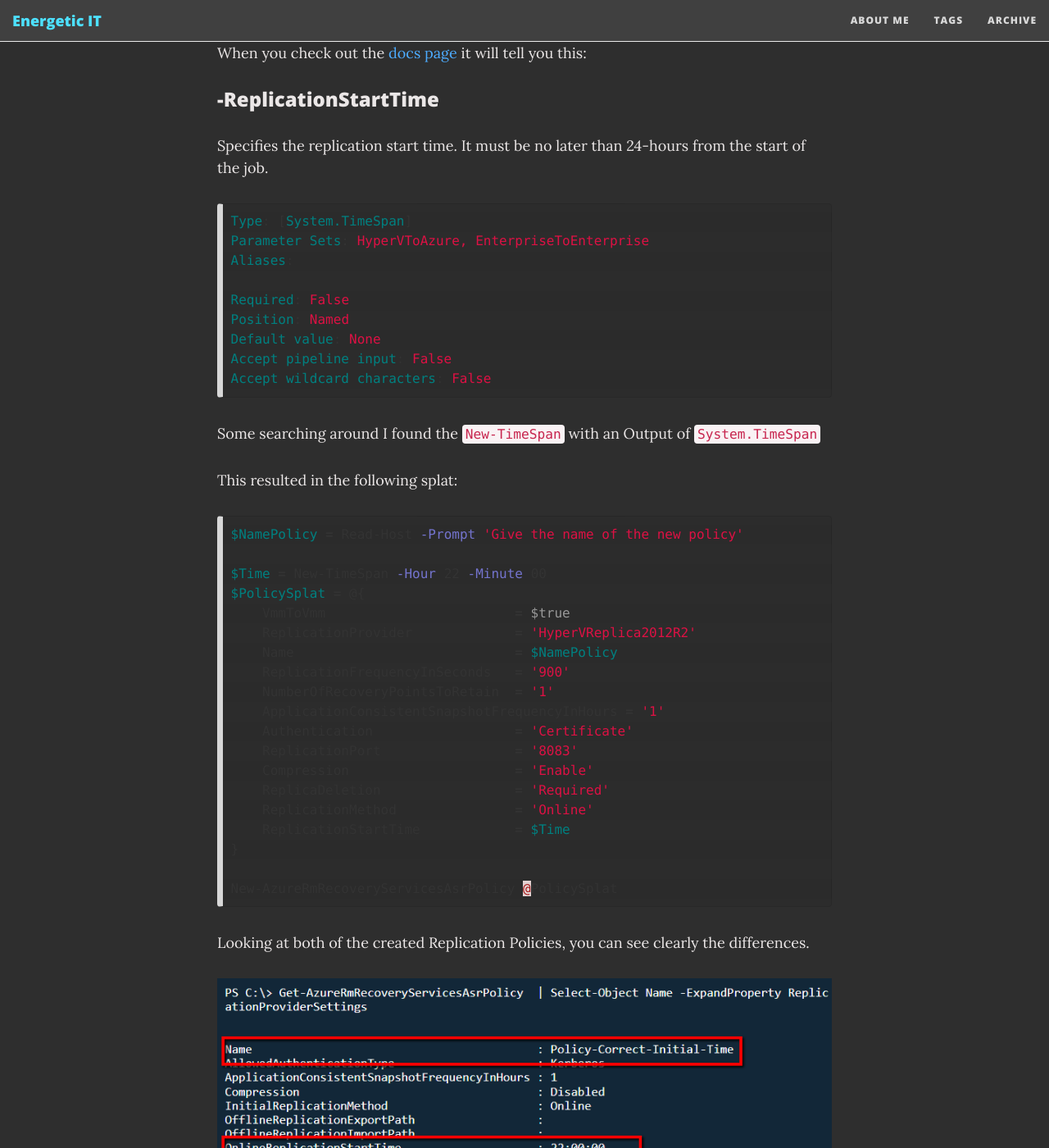
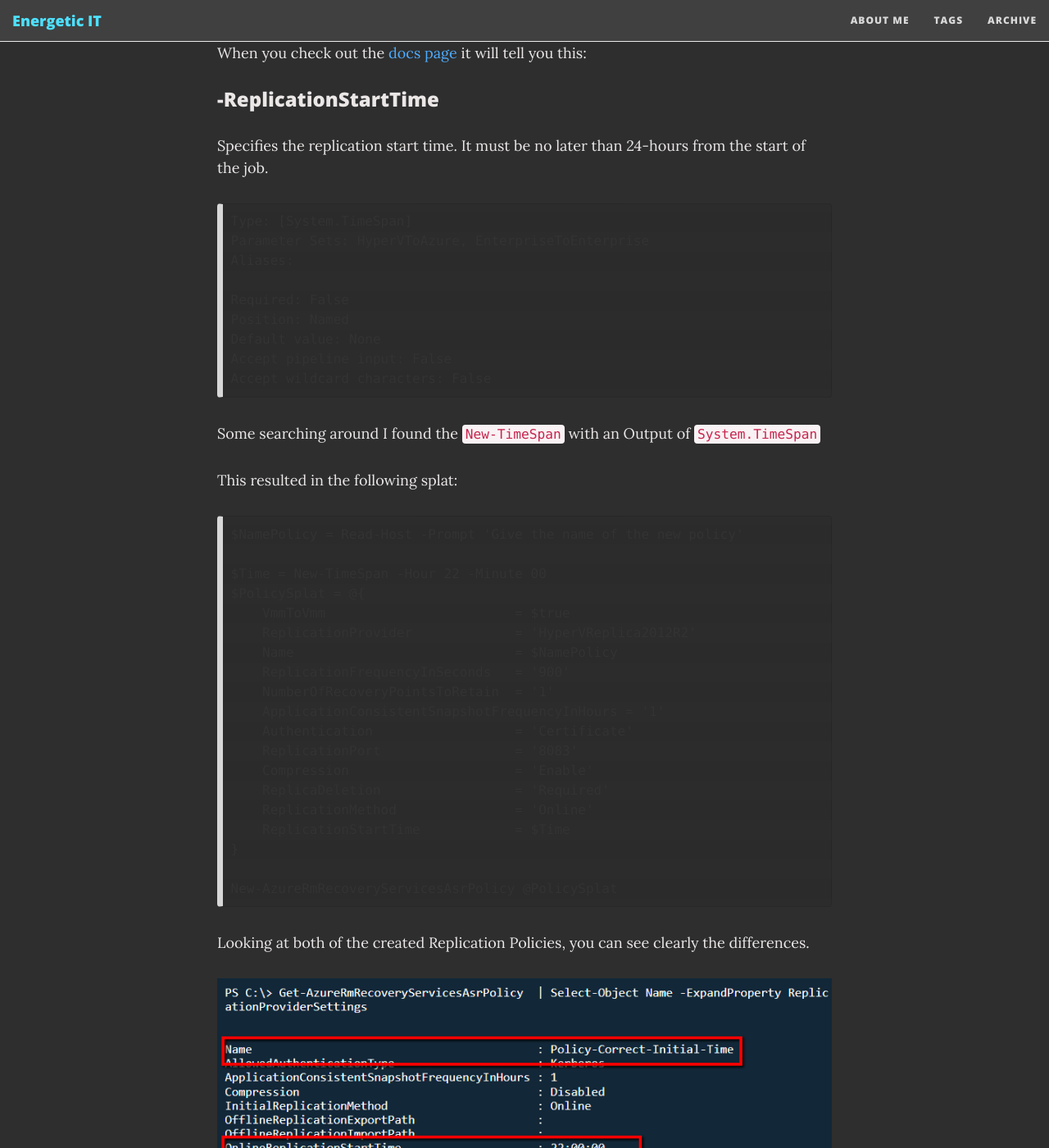
Before and after one commit to energetic-it/energetic-it.github.io, a Jekyll site: the page built from _posts/2018-08-21-azure-site-recovery-replication-policy-bug.md, in a window 1280 px wide and 1400 px high, scrolled down 4451 px. Shown: the whole window at 82% size. Built offline with Jekyll 4.4.1, drawn with Linux system fonts in a browser that asks for light colours; nearby versions of some CDN libraries; comment, search, counter and statistics services are not loaded; some of the changed text lies outside the part shown.

Commit message:
will update the script blocks

````diff
--- a/_posts/2018-08-21-azure-site-recovery-replication-policy-bug.md
+++ b/_posts/2018-08-21-azure-site-recovery-replication-policy-bug.md
@@ -76,7 +76,7 @@ Once the replication policy has been created, and you click back into the newly
 
 Looking at it with `Powershell` we see the following:
 
-```powershell
+```text
 # Get all the policies
 Get-AzureRmRecoveryServicesAsrPolicy  | Select-Object Name -ExpandProperty ReplicationProviderSettings
 
@@ -101,7 +101,7 @@ When you check out the [docs page](https://docs.microsoft.com/en-us/powershell/m
 Specifies the replication start time.
 It must be no later than 24-hours from the start of the job.
 
-```yaml
+```text
 Type: [System.TimeSpan]
 Parameter Sets: HyperVToAzure, EnterpriseToEnterprise
 Aliases:
@@ -117,7 +117,7 @@ Some searching around I found the `New-TimeSpan` with an Output of `System.TimeS
 
 This resulted in the following splat:
 
-```powershell
+```text
 $NamePolicy = Read-Host -Prompt 'Give the name of the new policy'
 
 $Time = New-TimeSpan -Hour 22 -Minute 00
````
